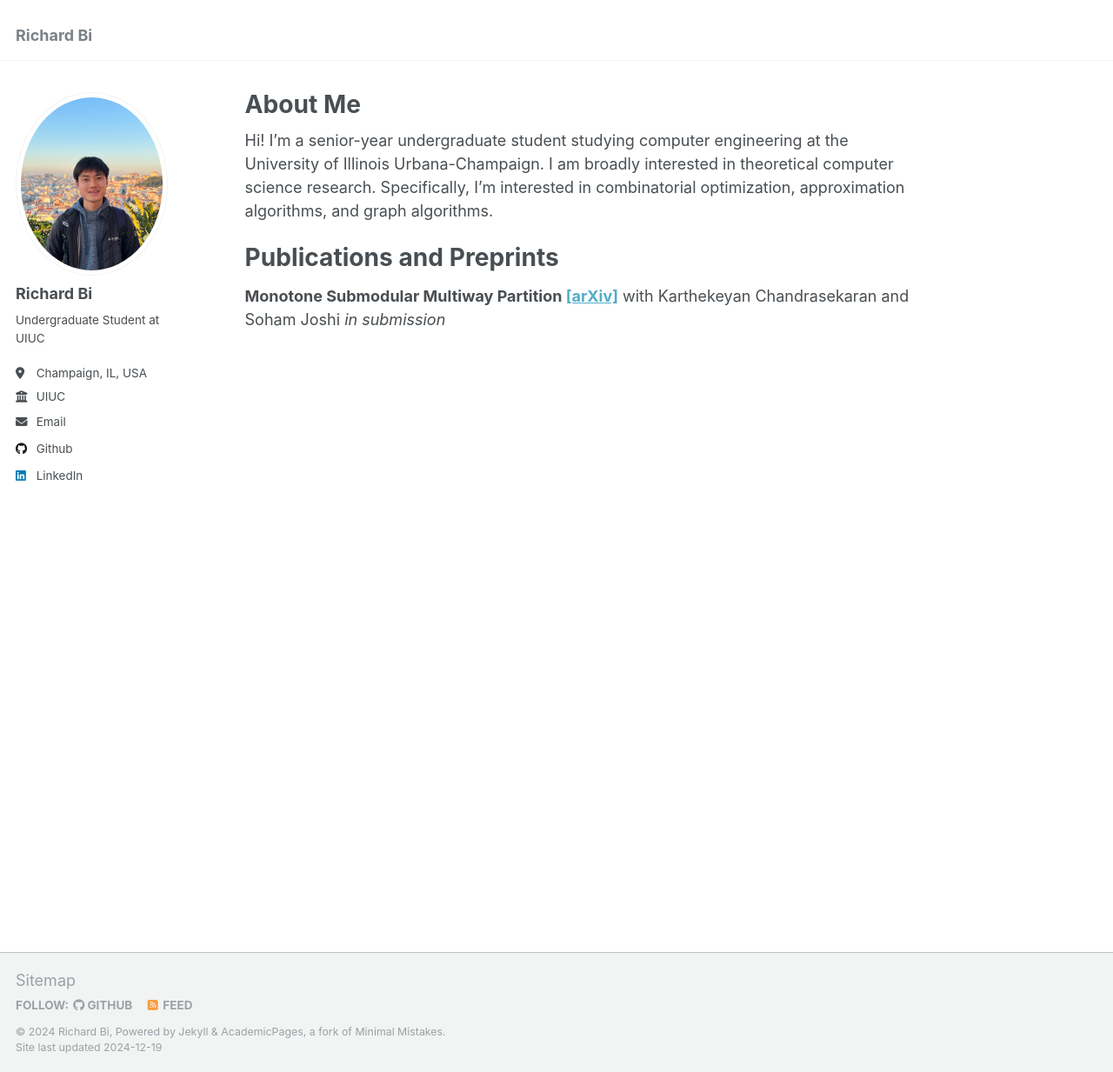
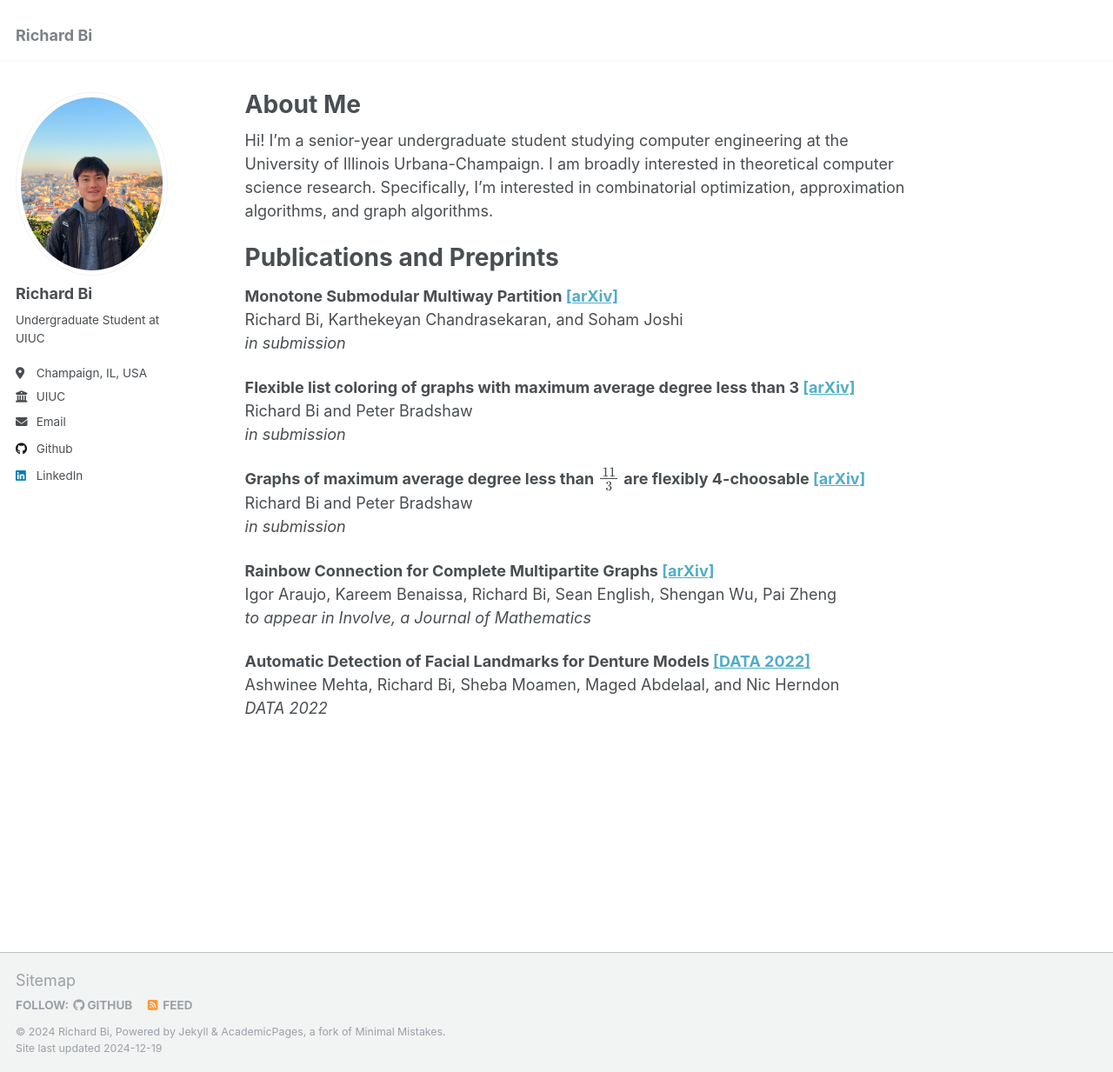
Before and after one commit to phlegmaticTriangle/phlegmatictriangle.github.io, a Jekyll site: the page built from _pages/about.md, in a window 1280 px wide and 1233 px high. Shown: the whole window at 87% size. Built offline with Jekyll 4.4.1, drawn with Linux system fonts in a browser that asks for light colours.

Commit message:
Update about.md with publications

```diff
--- a/_pages/about.md
+++ b/_pages/about.md
@@ -10,6 +10,22 @@ redirect_from:
 Hi! I'm a senior-year undergraduate student studying computer engineering at the University of Illinois Urbana-Champaign. I am broadly interested in theoretical computer science research. Specifically, I'm interested in combinatorial optimization, approximation algorithms, and graph algorithms.
 
 # Publications and Preprints
-**Monotone Submodular Multiway Partition [\[arXiv\]](https://arxiv.org/abs/2411.05255)**
-with Karthekeyan Chandrasekaran and Soham Joshi
+**Monotone Submodular Multiway Partition [\[arXiv\]](https://arxiv.org/abs/2411.05255)**<br>
+Richard Bi, Karthekeyan Chandrasekaran, and Soham Joshi<br>
 *in submission*
+
+**Flexible list coloring of graphs with maximum average degree less than 3 [\[arXiv\]](https://arxiv.org/abs/2310.02979)**<br>
+Richard Bi and Peter Bradshaw<br>
+*in submission*
+
+**Graphs of maximum average degree less than $$\frac{11}{3}$$ are flexibly 4-choosable [\[arXiv\]](https://arxiv.org/abs/2408.08393)**<br>
+Richard Bi and Peter Bradshaw<br>
+*in submission*
+
+**Rainbow Connection for Complete Multipartite Graphs [\[arXiv\]](https://arxiv.org/abs/2210.12291)**<br>
+Igor Araujo, Kareem Benaissa, Richard Bi, Sean English, Shengan Wu, Pai Zheng<br>
+*to appear in Involve, a Journal of Mathematics*
+
+**Automatic Detection of Facial Landmarks for Denture Models [\[DATA 2022\]](https://doi.org/10.1007/978-3-031-37890-4_6)**<br>
+Ashwinee Mehta, Richard Bi, Sheba Moamen, Maged Abdelaal, and Nic Herndon<br>
+*DATA 2022*
```
